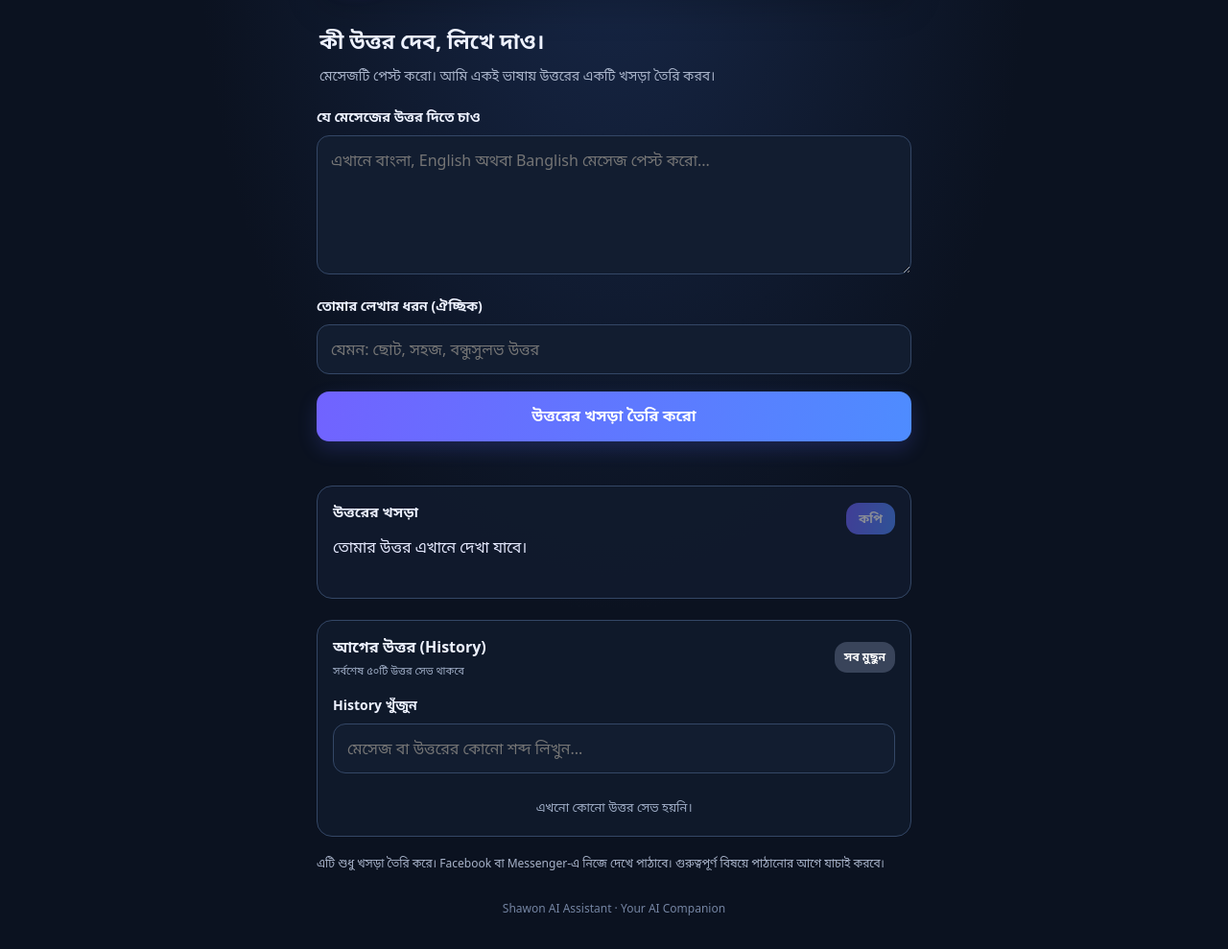
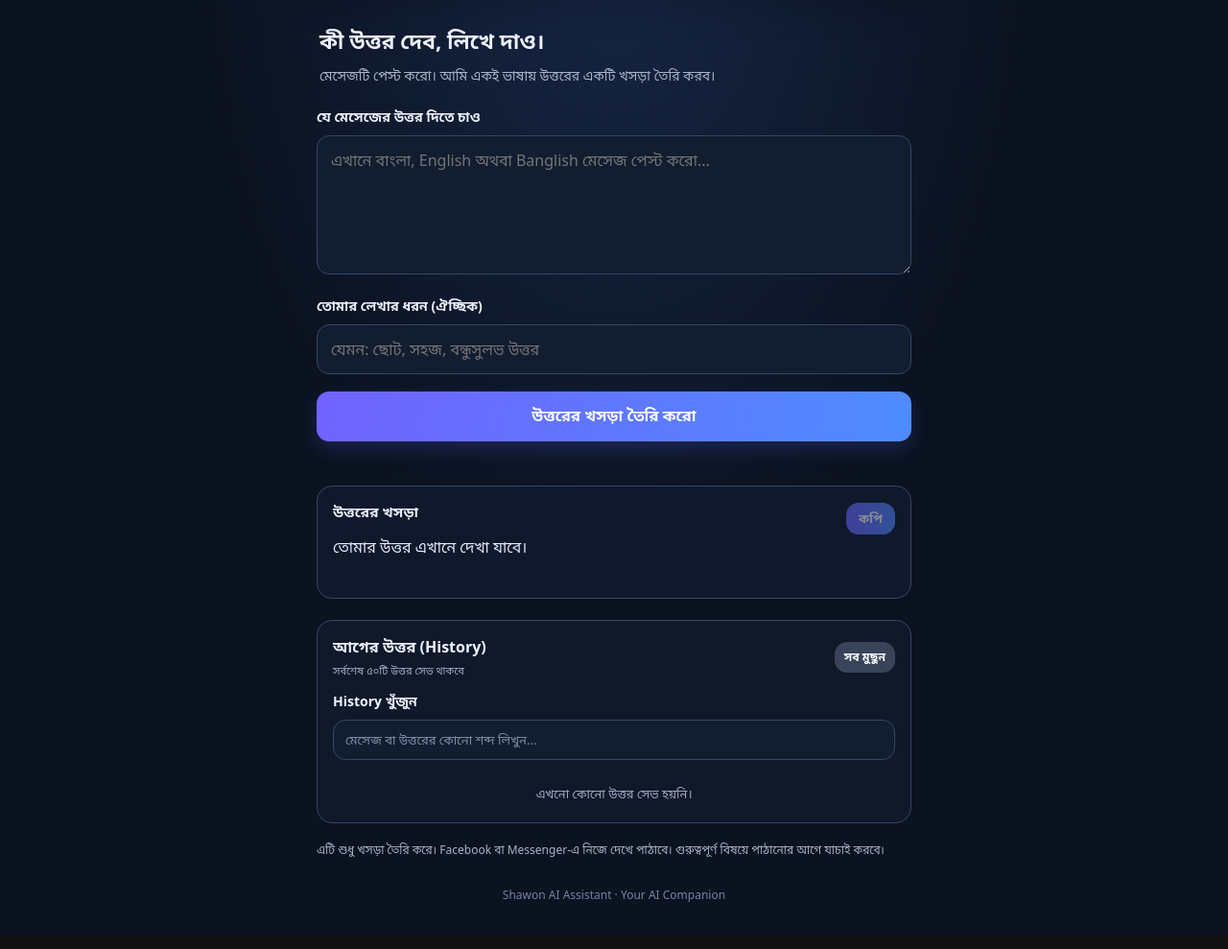
Before and after one commit to mdshawonxhowdhury4201-wq/Shawon-AI, a website: page public/index.html in a window 1280 px wide. Shown: the part 109-1098 px from the top of the page at 96% size. Drawn offline with Linux system fonts and the light colour scheme.

Commit message:
Style reply history search

```diff
--- a/public/style.css
+++ b/public/style.css
@@ -50,3 +50,7 @@ footer { text-align: center; color: #7585a3; font-size: 12px; margin-top: 28px;
   .history-actions { gap: 4px; }
   .history-view, .history-delete { padding: 7px 8px; }
 }
+
+.history-search-label { margin-top: 14px; }
+.history-search { padding: 11px 12px; font-size: 13px; }
+.history-search::placeholder { color: #8190aa; }
```
